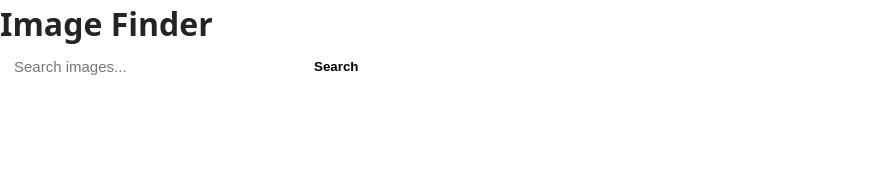
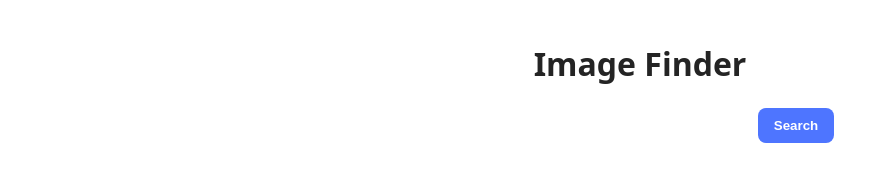
Before and after one commit to MariaVerstiak/goit-js-hw-12, a website built with Vite: page src/index.html in a window 1280 px wide. Shown: the whole page, without its empty margins (0-896 px from the left). Built offline with nearby package versions, Linux system fonts and the light colour scheme; what simplelightbox would draw is missing.

Commit message:
correct mistakes

```diff
--- a/src/css/styles.css
+++ b/src/css/styles.css
@@ -8,32 +8,42 @@
 @import url('./reset.css');
 @import url('./base.css');
 
+.header .container {
+  display: flex;
+  flex-direction: column;
+  align-items: center;
+  justify-content: center;
+  gap: 20px;
+  padding: 40px 0;
+}
+
 .form {
   display: flex;
-  gap: 10px;
+  gap: 8px;
 }
 
 .form input {
-  width: 260px;
-  padding: 10px 14px;
-  border-radius: 8px;
-  border: none;
-  font-size: 15px;
+  width: 272px;
+  padding: 8px 16px;
+  border-radius: 4px;
+  border: #808080;
+  font-size: 16px;
   outline: none;
 }
 
 .form button {
-  background: #fff;
+  background: #4e75ff;
   border: none;
   padding: 10px 16px;
   border-radius: 8px;
   cursor: pointer;
   font-weight: 600;
   transition: 0.25s;
+  color: #fff;
 }
 
 .form button:hover {
-  background: #e5e8ff;
+  background: #6c8cff;
 }
 
 .gallery {
@@ -64,7 +74,7 @@
   margin: 30px auto;
   padding: 12px 26px;
   background: #4361ee;
-  color: white;
+  color: #fff;
   font-size: 16px;
   border: none;
   border-radius: 10px;
--- a/src/index.html
+++ b/src/index.html
@@ -12,8 +12,8 @@
     <header class="header">
       <div class="container">
         <h1 class="app-title">Image Finder</h1>
-        <form class="form">
-          <input type="text" name="searchQuery" placeholder="Search images..." />
+        <form class="form" id="form">
+          <input id="searchQuery" name="searchQuery" type="text" />
           <button type="submit">Search</button>
         </form>
       </div>
--- a/src/main.js
+++ b/src/main.js
@@ -16,7 +16,7 @@ let currentQuery = '';
 let currentPage = 1;
 let totalHits = 0;
 
-const formEl = document.querySelector('#search-form');
+const formEl = document.querySelector('#form');
 const loadMoreBtn = domRefs.loadMoreBtn;
 const galleryEl = domRefs.gallery;
 
@@ -126,6 +126,6 @@ const params = new URLSearchParams(window.location.search);
 const initialQuery = params.get('searchQuery');
 
 if (initialQuery) {
-  formEl.searchQuery.value = initialQuery;
+  document.querySelector('#searchQuery').value = initialQuery;
   formEl.dispatchEvent(new Event('submit'));
 }
```
